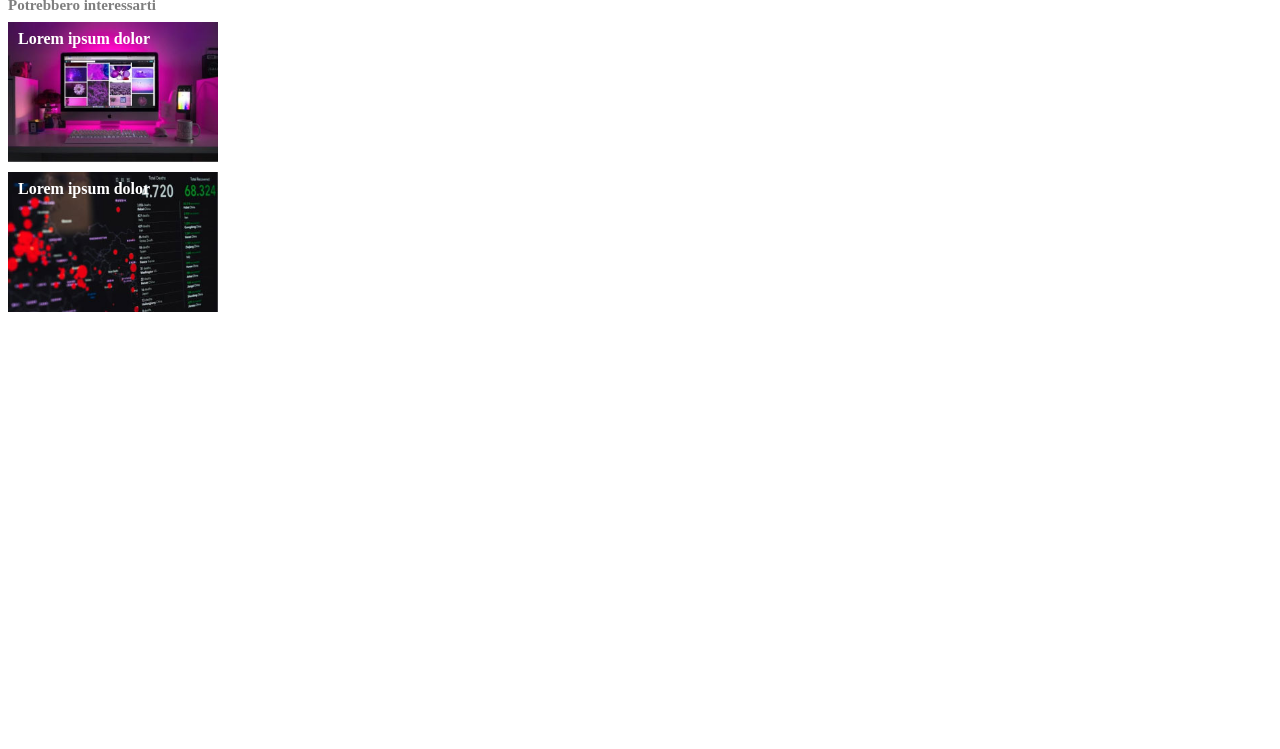
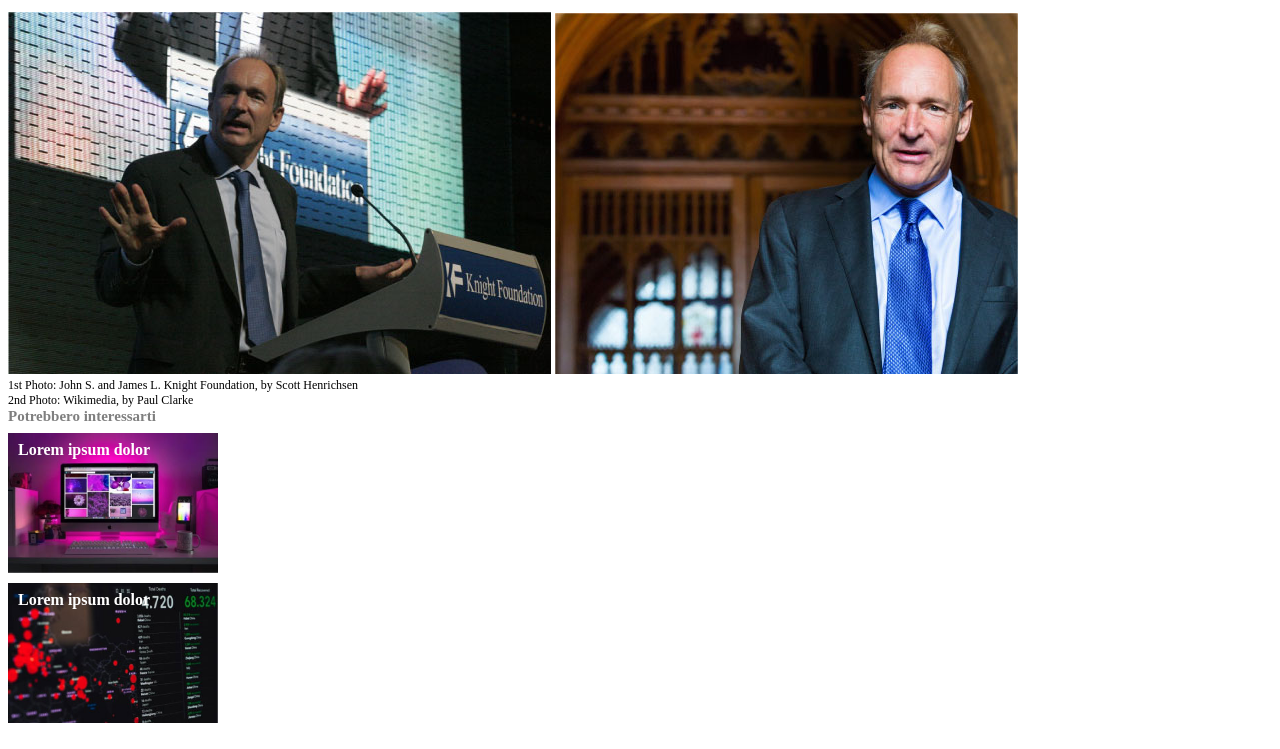
Before and after one commit to SimonaMartinucci/html-css-booleaner, a plain HTML site: page index.html in a window 1280 px wide. Shown: the part 185-934 px from the top of the page. Before the commit the page ends 800 px from the top, so only its background shows below. Drawn offline with Linux system fonts and the light colour scheme.

Commit message:
add photos and text

```diff
--- a/css/style.css
+++ b/css/style.css
@@ -44,6 +44,11 @@ h3 {
     color: rgb(128, 128, 128);
     font-weight: 400;
     margin-top: 1px;
+    margin-bottom: 15px;
+}
+
+.image-text {
+    font-size: 12px;
 }
 
 /* footer */
--- a/index.html
+++ b/index.html
@@ -22,7 +22,17 @@
                     The Booleaner
                 </span>
             </h3>
-            <div id="date">il 10/10/2020</div>
+            <div id="date">
+                il 10/10/2020
+            </div>
+            <img src="img/tim-1.jpg" alt="tim-1">
+            <img src="img/tim-2.jpg" alt="tim-2">
+            <div class="image-text">
+                1st Photo: John S. and James L. Knight Foundation, by Scott Henrichsen
+            </div>
+            <div class="image-text">
+                2nd Photo: Wikimedia, by Paul Clarke
+            </div>
         </section>
     </main>
 
```
